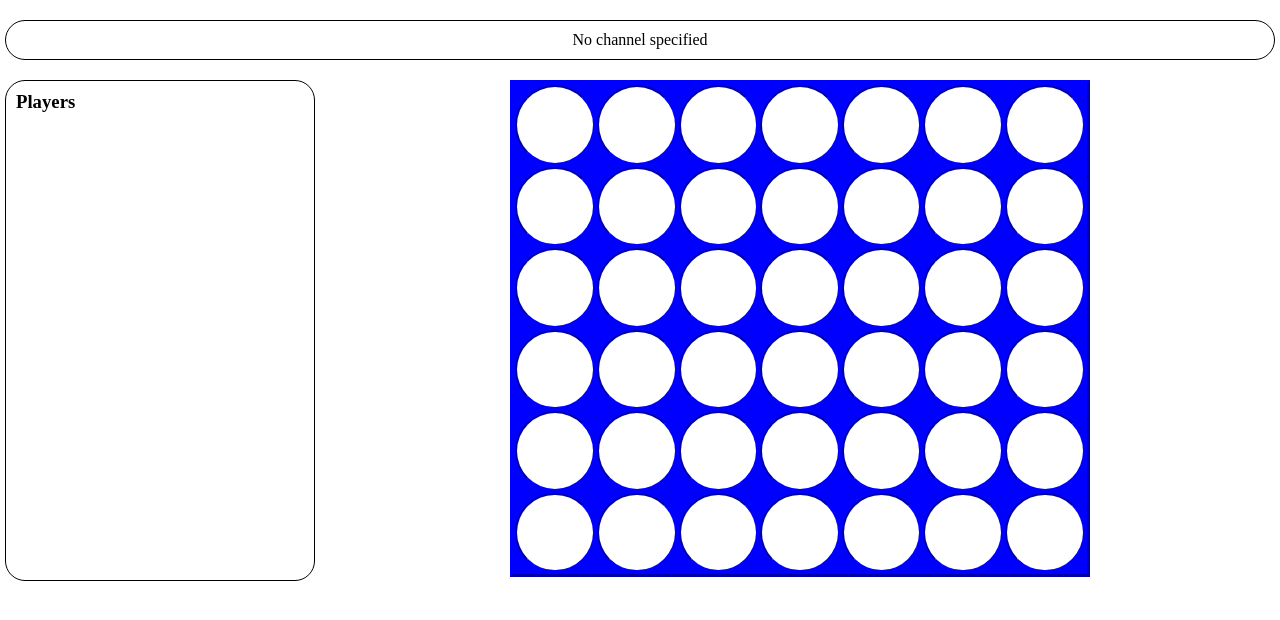
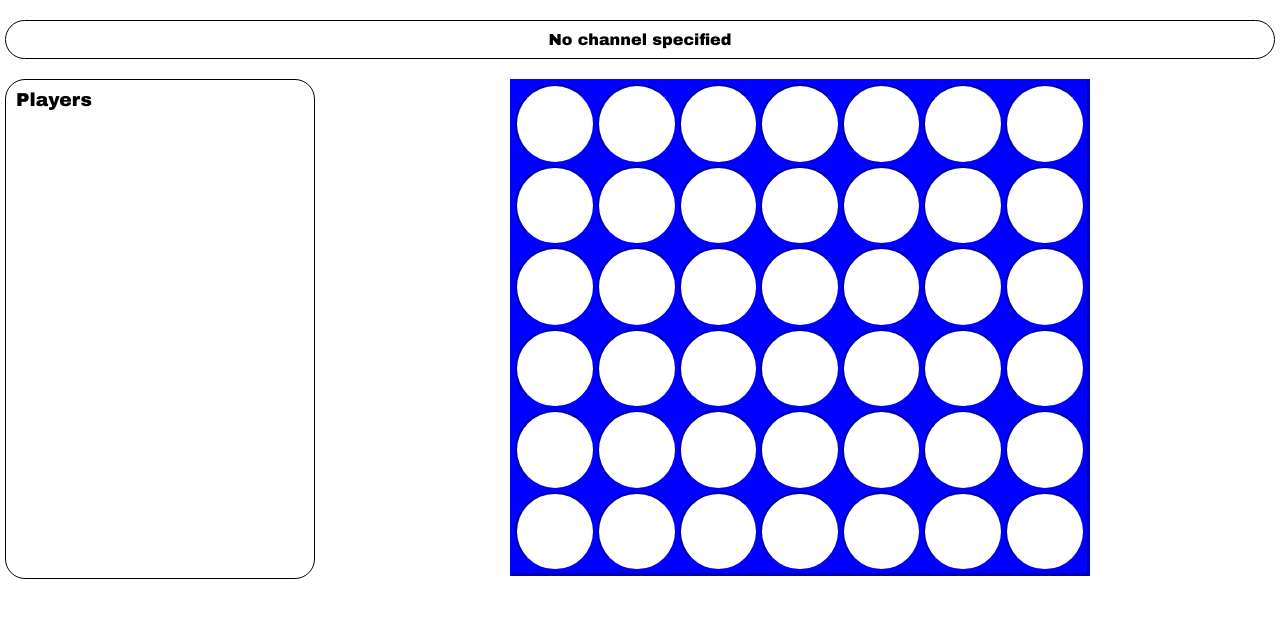
Before and after one commit to Eskimon/twitch-connect4, a plain HTML site: page index.html in a window 1280 px wide. Drawn offline with Linux system fonts and the light colour scheme.

Commit message:
Change font

```diff
--- a/style.css
+++ b/style.css
@@ -1,6 +1,10 @@
 * {
   margin: 0;
   padding: 0;
+}
+
+body {
+  font-family: "Arial Black", Gadget, sans-serif;
 }
 
 #game table {
```
